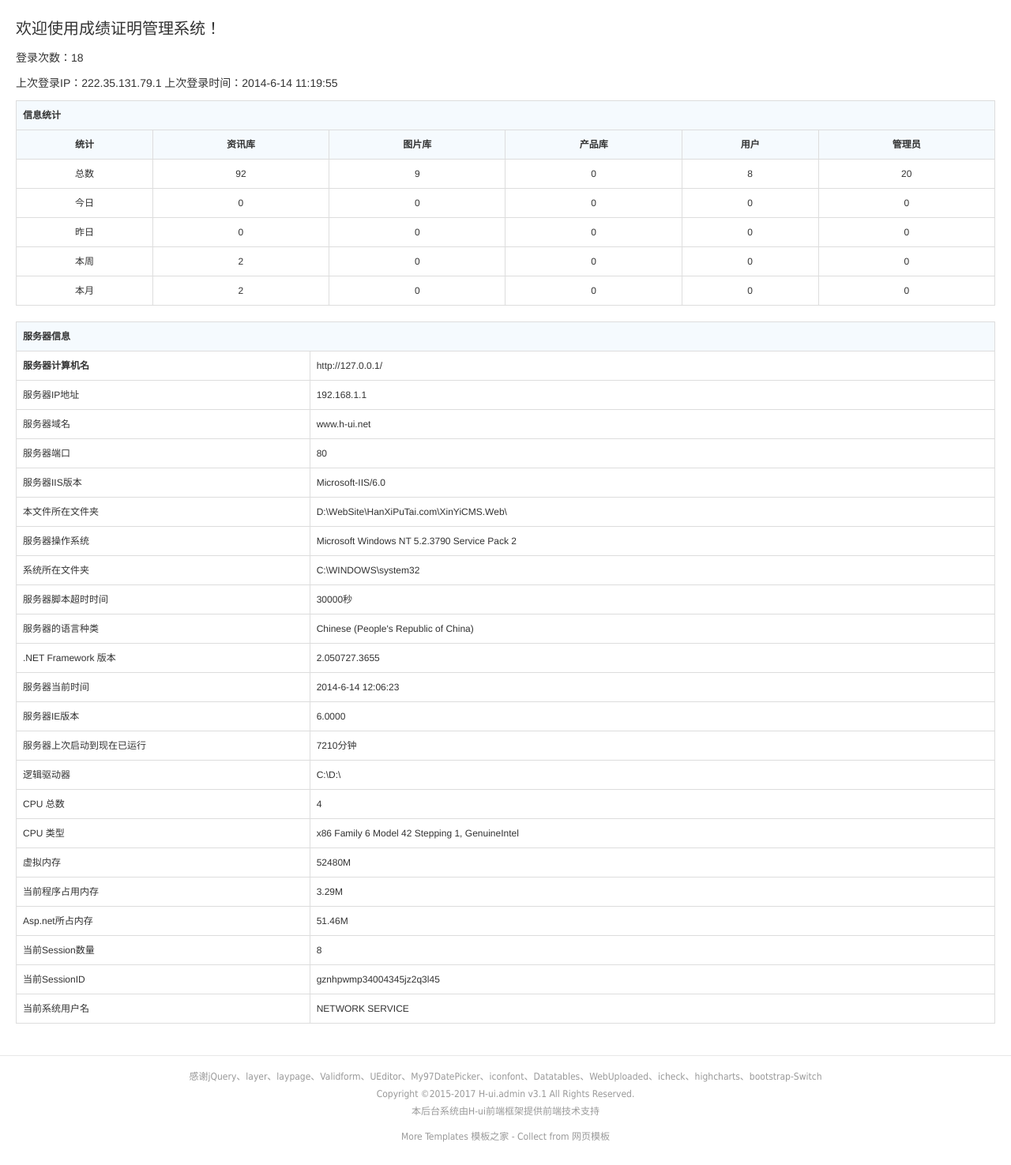
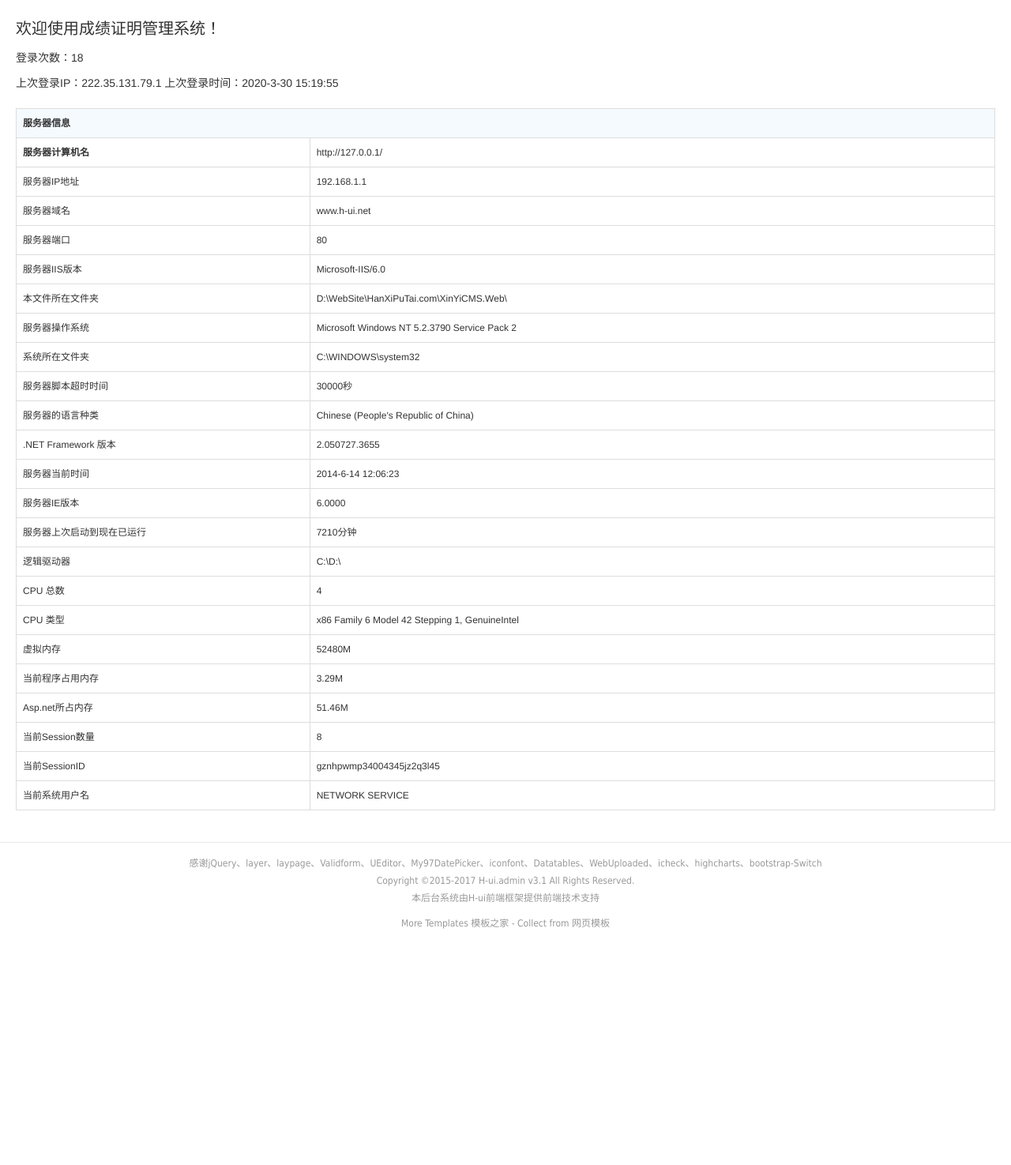
Before and after one commit to dongxiaohao/AchievementManager, a Spring Boot app: page /welcome.html in a window 1280 px wide. Shown: the whole page at 79% size. After the commit the page ends 1176 px from the top, so only its background shows below. Run offline with Spring Boot 4, Linux system fonts and the light colour scheme; some of the project's set-up classes (security, data sources, template engines, error pages and the like) are left out, and stand-ins take their place; some libraries are stand-ins or nearby versions.

Commit message:
【首页】

```diff
--- a/src/main/resources/static/welcome.html
+++ b/src/main/resources/static/welcome.html
@@ -25,64 +25,64 @@
 <div class="page-container">
 	<p class="f-20 text-success">欢迎使用成绩证明管理系统！</p>
 	<p>登录次数：18 </p>
-	<p>上次登录IP：222.35.131.79.1  上次登录时间：2014-6-14 11:19:55</p>
-	<table class="table table-border table-bordered table-bg">
-		<thead>
-			<tr>
-				<th colspan="7" scope="col">信息统计</th>
-			</tr>
-			<tr class="text-c">
-				<th>统计</th>
-				<th>资讯库</th>
-				<th>图片库</th>
-				<th>产品库</th>
-				<th>用户</th>
-				<th>管理员</th>
-			</tr>
-		</thead>
-		<tbody>
-			<tr class="text-c">
-				<td>总数</td>
-				<td>92</td>
-				<td>9</td>
-				<td>0</td>
-				<td>8</td>
-				<td>20</td>
-			</tr>
-			<tr class="text-c">
-				<td>今日</td>
-				<td>0</td>
-				<td>0</td>
-				<td>0</td>
-				<td>0</td>
-				<td>0</td>
-			</tr>
-			<tr class="text-c">
-				<td>昨日</td>
-				<td>0</td>
-				<td>0</td>
-				<td>0</td>
-				<td>0</td>
-				<td>0</td>
-			</tr>
-			<tr class="text-c">
-				<td>本周</td>
-				<td>2</td>
-				<td>0</td>
-				<td>0</td>
-				<td>0</td>
-				<td>0</td>
-			</tr>
-			<tr class="text-c">
-				<td>本月</td>
-				<td>2</td>
-				<td>0</td>
-				<td>0</td>
-				<td>0</td>
-				<td>0</td>
-			</tr>
-		</tbody>
-	</table>
+	<p>上次登录IP：222.35.131.79.1  上次登录时间：2020-3-30 15:19:55</p>
+<!--	<table class="table table-border table-bordered table-bg">-->
+<!--		<thead>-->
+<!--			<tr>-->
+<!--				<th colspan="7" scope="col">信息统计</th>-->
+<!--			</tr>-->
+<!--			<tr class="text-c">-->
+<!--				<th>统计</th>-->
+<!--				<th>资讯库</th>-->
+<!--				<th>图片库</th>-->
+<!--				<th>产品库</th>-->
+<!--				<th>用户</th>-->
+<!--				<th>管理员</th>-->
+<!--			</tr>-->
+<!--		</thead>-->
+<!--		<tbody>-->
+<!--			<tr class="text-c">-->
+<!--				<td>总数</td>-->
+<!--				<td>92</td>-->
+<!--				<td>9</td>-->
+<!--				<td>0</td>-->
+<!--				<td>8</td>-->
+<!--				<td>20</td>-->
+<!--			</tr>-->
+<!--			<tr class="text-c">-->
+<!--				<td>今日</td>-->
+<!--				<td>0</td>-->
+<!--				<td>0</td>-->
+<!--				<td>0</td>-->
+<!--				<td>0</td>-->
+<!--				<td>0</td>-->
+<!--			</tr>-->
+<!--			<tr class="text-c">-->
+<!--				<td>昨日</td>-->
+<!--				<td>0</td>-->
+<!--				<td>0</td>-->
+<!--				<td>0</td>-->
+<!--				<td>0</td>-->
+<!--				<td>0</td>-->
+<!--			</tr>-->
+<!--			<tr class="text-c">-->
+<!--				<td>本周</td>-->
+<!--				<td>2</td>-->
+<!--				<td>0</td>-->
+<!--				<td>0</td>-->
+<!--				<td>0</td>-->
+<!--				<td>0</td>-->
+<!--			</tr>-->
+<!--			<tr class="text-c">-->
+<!--				<td>本月</td>-->
+<!--				<td>2</td>-->
+<!--				<td>0</td>-->
+<!--				<td>0</td>-->
+<!--				<td>0</td>-->
+<!--				<td>0</td>-->
+<!--			</tr>-->
+<!--		</tbody>-->
+<!--	</table>-->
 	<table class="table table-border table-bordered table-bg mt-20">
 		<thead>
 			<tr>
```
